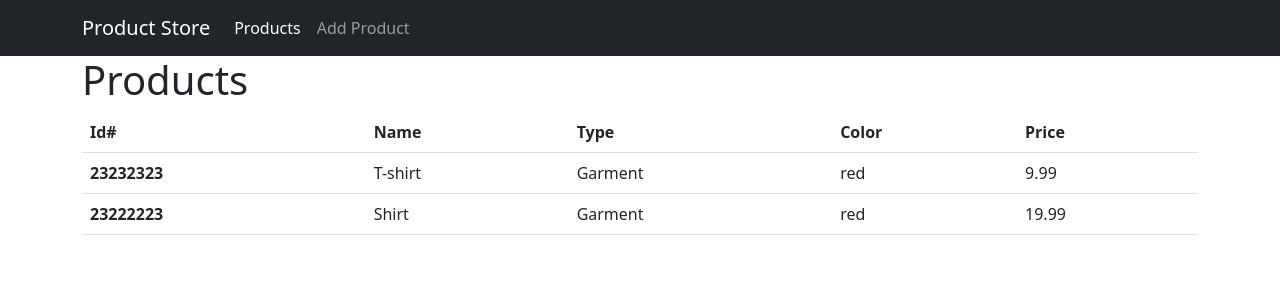
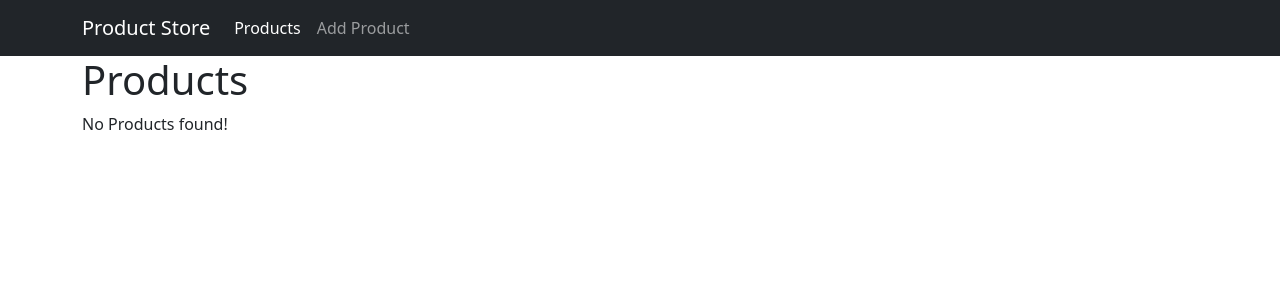
Before and after one commit to thatsBruno/ProductStore-FE, an Angular app: page / in a window 1280 px wide. Shown: the top 300 px of the page. Built offline with nearby package versions, Linux system fonts and the light colour scheme.

Commit message:
Table data ngIf

```diff
--- a/src/app/components/products/products.component.html
+++ b/src/app/components/products/products.component.html
@@ -1,6 +1,6 @@
 <div class="container">
     <h1>Products</h1>
-    <table class="table">
+    <table class="table" *ngIf="products && products.length > 0">
         <thead>
           <tr>
             <th scope="col">Id#</th>
@@ -20,4 +20,5 @@
           </tr>
         </tbody>
     </table>
+    <p *ngIf="!products || products.length == 0">No Products found!</p>
 </div>
--- a/src/app/components/products/products.component.ts
+++ b/src/app/components/products/products.component.ts
@@ -8,19 +8,6 @@
 })
 export class ProductsComponent {
   products: Product[] = [
-    {
-      id: '23232323',
-      Name: "T-shirt",
-      Type: "Garment",
-      Color: "red",
-      Price: 9.99
-    },
-    {
-      id: '23222223',
-      Name: "Shirt",
-      Type: "Garment",
-      Color: "red",
-      Price: 19.99
-    }
+
   ];
 }
```
